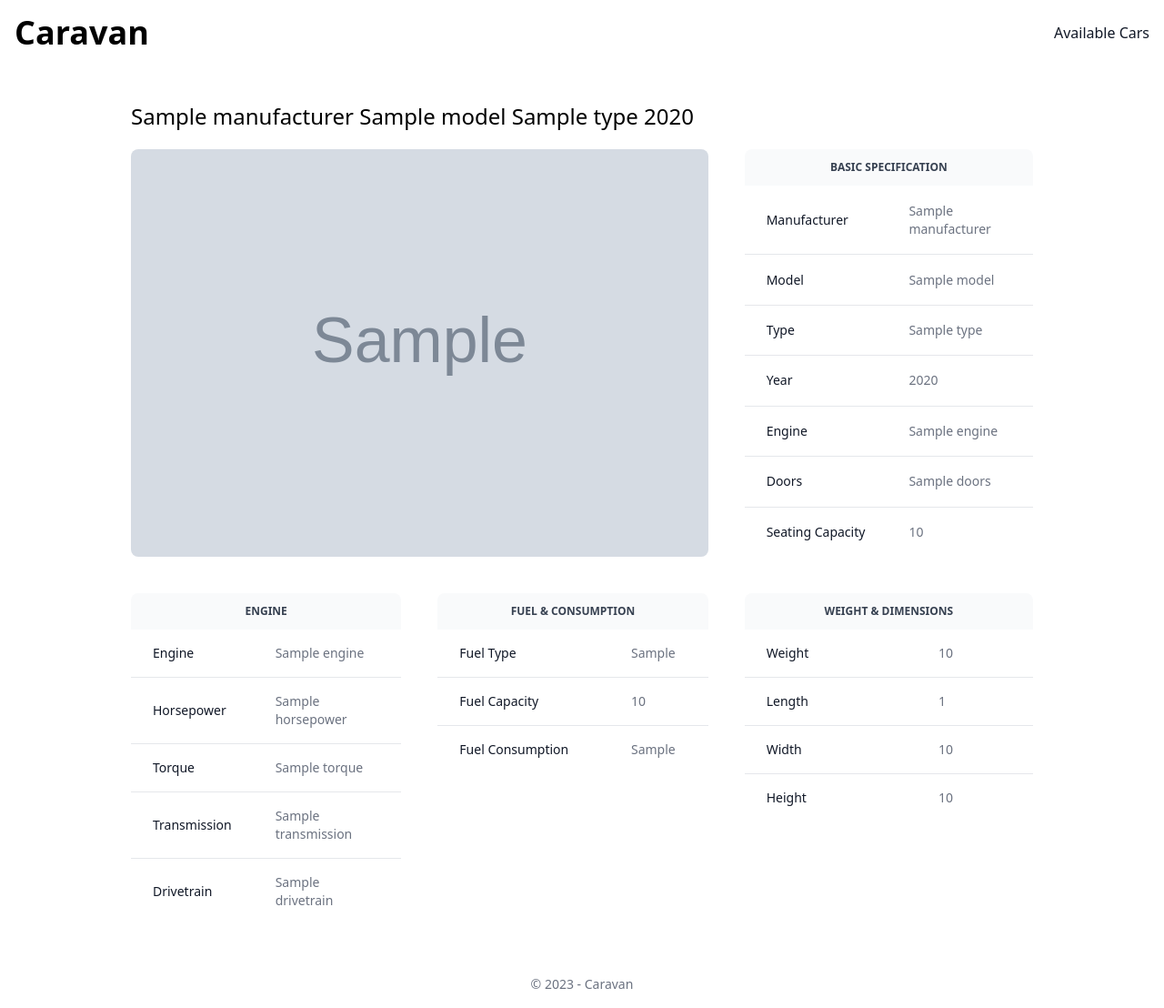
After one commit to hfsykr/caravan, a Flask app: template templates/car/detail.html in a window 1280 px wide. The commit adds this page. Shown: the whole page at 91% size. Run offline with Flask 3, Linux system fonts and the light colour scheme; the template is opened without the code that fills it: most values are stand-ins (such as "Sample title", 1, 10 or a date in 2020); grey boxes marked "Sample" are stand-in pictures; parts of the project's set-up code (start-up, migrations or seed data) failed here and were passed over; some libraries are stand-ins or nearby versions.

Commit message:
add car detail & custom 404 handler

```diff
--- a/app.py
+++ b/app.py
@@ -5,6 +5,7 @@ from dotenv import load_dotenv
 import os
 from routes.index_routes import index_blueprint
 from routes.car_routes import car_blueprint
+from routes.error_handlers import page_not_found
 from config import DevelopmentConfig, TestingConfig, StagingConfig, ProductionConfig
 
 load_dotenv()
@@ -30,5 +31,6 @@ def create_app():
 
     app.register_blueprint(index_blueprint)
     app.register_blueprint(car_blueprint, url_prefix="/car")
+    app.register_error_handler(404, page_not_found)
 
     return app
--- a/routes/car_routes.py
+++ b/routes/car_routes.py
@@ -1,8 +1,8 @@
 from flask import Blueprint
-from controllers.car_controller import index, predict, list
+from controllers.car_controller import detail, predict, list
 
 car_blueprint = Blueprint("car", __name__)
 
-car_blueprint.route("/", methods=["GET"])(index)
 car_blueprint.route("/predict", methods=["POST"])(predict)
 car_blueprint.route("/list", methods=["GET"])(list)
+car_blueprint.route("/<slug>", methods=["GET"])(detail)
--- /dev/null
+++ b/routes/error_handlers.py
@@ -0,0 +1,4 @@
+from flask import render_template
+
+def page_not_found(e):
+  return render_template('404.html'), 404
--- a/static/dist/style.css
+++ b/static/dist/style.css
@@ -1143,6 +1148,10 @@ input:checked + .toggle-bg {
   margin-bottom: 1rem;
 }
 
+.mb-5 {
+  margin-bottom: 1.25rem;
+}
+
 .mb-6 {
   margin-bottom: 1.5rem;
 }
@@ -1151,6 +1160,10 @@ input:checked + .toggle-bg {
   margin-left: 0.75rem;
 }
 
+.ml-5 {
+  margin-left: 1.25rem;
+}
+
 .ml-auto {
   margin-left: auto;
 }
@@ -1159,6 +1172,14 @@ input:checked + .toggle-bg {
   margin-right: 0.5rem;
 }
 
+.mr-5 {
+  margin-right: 1.25rem;
+}
+
+.mt-10 {
+  margin-top: 2.5rem;
+}
+
 .mt-2 {
   margin-top: 0.5rem;
 }
@@ -1215,6 +1232,10 @@ input:checked + .toggle-bg {
   height: 2.5rem;
 }
 
+.h-112 {
+  height: 28rem;
+}
+
 .h-3 {
   height: 0.75rem;
 }
@@ -1247,28 +1272,12 @@ input:checked + .toggle-bg {
   height: 100vh;
 }
 
-.h-52 {
-  height: 13rem;
-}
-
-.h-72 {
-  height: 18rem;
-}
-
-.h-3\.5 {
-  height: 0.875rem;
-}
-
-.h-20 {
-  height: 5rem;
-}
-
-.h-32 {
-  height: 8rem;
-}
-
-.h-48 {
-  height: 12rem;
+.h-56 {
+  height: 14rem;
+}
+
+.h-full {
+  height: 100%;
 }
 
 .min-h-screen {
@@ -1287,6 +1296,10 @@ input:checked + .toggle-bg {
   width: 50%;
 }
 
+.w-2\/6 {
+  width: 33.333333%;
+}
+
 .w-3 {
   width: 0.75rem;
 }
@@ -1295,6 +1308,10 @@ input:checked + .toggle-bg {
   width: 1rem;
 }
 
+.w-4\/6 {
+  width: 66.666667%;
+}
+
 .w-5 {
   width: 1.25rem;
 }
@@ -1349,6 +1346,14 @@ input:checked + .toggle-bg {
 
 .flex-shrink-0 {
   flex-shrink: 0;
+}
+
+.basis-1\/3 {
+  flex-basis: 33.333333%;
+}
+
+.basis-1\/2 {
+  flex-basis: 50%;
 }
 
 .-translate-x-full {
@@ -1409,16 +1414,16 @@ input:checked + .toggle-bg {
   grid-template-columns: repeat(4, minmax(0, 1fr));
 }
 
+.grid-cols-5 {
+  grid-template-columns: repeat(5, minmax(0, 1fr));
+}
+
 .grid-cols-7 {
   grid-template-columns: repeat(7, minmax(0, 1fr));
 }
 
-.grid-cols-6 {
-  grid-template-columns: repeat(6, minmax(0, 1fr));
-}
-
-.grid-cols-5 {
-  grid-template-columns: repeat(5, minmax(0, 1fr));
+.flex-row {
+  flex-direction: row;
 }
 
 .flex-col {
@@ -1517,8 +1480,20 @@ input:checked + .toggle-bg {
   align-self: center;
 }
 
+.overflow-auto {
+  overflow: auto;
+}
+
 .overflow-hidden {
   overflow: hidden;
+}
+
+.overflow-x-auto {
+  overflow-x: auto;
+}
+
+.overflow-y-auto {
+  overflow-y: auto;
 }
 
 .whitespace-nowrap {
@@ -1560,6 +1535,10 @@ input:checked + .toggle-bg {
   border-width: 2px;
 }
 
+.border-b {
+  border-bottom-width: 1px;
+}
+
 .border-dashed {
   border-style: dashed;
 }
@@ -1652,9 +1636,9 @@ input:checked + .toggle-bg {
      object-fit: cover;
 }
 
-.object-none {
-  -o-object-fit: none;
-     object-fit: none;
+.object-bottom {
+  -o-object-position: bottom;
+     object-position: bottom;
 }
 
 .p-1 {
@@ -1686,11 +1670,21 @@ input:checked + .toggle-bg {
   padding-right: 0.5rem;
 }
 
+.px-36 {
+  padding-left: 9rem;
+  padding-right: 9rem;
+}
+
 .px-5 {
   padding-left: 1.25rem;
   padding-right: 1.25rem;
 }
 
+.py-10 {
+  padding-top: 2.5rem;
+  padding-bottom: 2.5rem;
+}
+
 .py-2 {
   padding-top: 0.5rem;
   padding-bottom: 0.5rem;
@@ -1706,34 +1700,14 @@ input:checked + .toggle-bg {
   padding-bottom: 0.75rem;
 }
 
-.px-20 {
-  padding-left: 5rem;
-  padding-right: 5rem;
-}
-
-.py-10 {
-  padding-top: 2.5rem;
-  padding-bottom: 2.5rem;
-}
-
-.px-28 {
-  padding-left: 7rem;
-  padding-right: 7rem;
-}
-
-.px-36 {
-  padding-left: 9rem;
-  padding-right: 9rem;
-}
-
-.px-32 {
-  padding-left: 8rem;
-  padding-right: 8rem;
-}
-
-.px-3 {
-  padding-left: 0.75rem;
-  padding-right: 0.75rem;
+.px-6 {
+  padding-left: 1.5rem;
+  padding-right: 1.5rem;
+}
+
+.py-4 {
+  padding-top: 1rem;
+  padding-bottom: 1rem;
 }
 
 .pb-6 {
@@ -1756,8 +1730,8 @@ input:checked + .toggle-bg {
   padding-top: 1.25rem;
 }
 
-.pl-10 {
-  padding-left: 2.5rem;
+.text-left {
+  text-align: left;
 }
 
 .text-center {
@@ -1807,12 +1790,8 @@ input:checked + .toggle-bg {
   font-weight: 600;
 }
 
-.font-bold {
-  font-weight: 700;
-}
-
-.font-normal {
-  font-weight: 400;
+.uppercase {
+  text-transform: uppercase;
 }
 
 .leading-6 {
--- a/tailwind.config.js
+++ b/tailwind.config.js
@@ -6,7 +6,11 @@ module.exports = {
     "./node_modules/flowbite/**/*.js"
   ],
   theme: {
-    extend: {},
+    extend: {
+      height: {
+        '112': '28rem',
+      }
+    },
   },
   plugins: [
     require("flowbite/plugin")
--- /dev/null
+++ b/templates/car/detail.html
@@ -0,0 +1,220 @@
+{% extends "base.html" %}
+
+{% block content %}
+    <div class="flex flex-col px-36 py-10 min-h-screen w-full bg-white dark:bg-gray-900">
+        <h1 class="text-2xl dark:text-white mb-5">{{ data["manufacturer"] }} {{ data["model"] }} {{ data["type"] }} {{
+            data["year"] }}</h1>
+        <div class="flex flex-row h-112">
+            <img class="rounded-lg object-cover object-bottom w-4/6 mr-5"
+                src="{{ url_for('static', filename=data['image']) }}" alt="" />
+            <div class="overflow-y-auto w-2/6 ml-5 rounded-lg">
+                <table class="w-full h-full text-sm text-left text-gray-500 dark:text-gray-400">
+                    <thead class="text-xs text-center text-gray-700 uppercase bg-gray-50 dark:bg-gray-700 dark:text-gray-400">
+                        <tr>
+                            <th scope="col" colspan="2" class="px-6 py-3">
+                                Basic Specification
+                            </th>
+                        </tr>
+                    </thead>
+                    <tbody>
+                        <tr class="bg-white border-b dark:bg-gray-800 dark:border-gray-700">
+                            <th scope="row" class="px-6 py-4 font-medium text-gray-900 whitespace-nowrap dark:text-white">
+                                Manufacturer
+                            </th>
+                            <td class="px-6 py-4">
+                                {{ data["manufacturer"] }}
+                            </td>
+                        </tr>
+                        <tr class="bg-white border-b dark:bg-gray-800 dark:border-gray-700">
+                            <th scope="row" class="px-6 py-4 font-medium text-gray-900 whitespace-nowrap dark:text-white">
+                                Model
+                            </th>
+                            <td class="px-6 py-4">
+                                {{ data["model"] }}
+                            </td>
+                        </tr>
+                        <tr class="bg-white border-b dark:bg-gray-800 dark:border-gray-700">
+                            <th scope="row" class="px-6 py-4 font-medium text-gray-900 whitespace-nowrap dark:text-white">
+                                Type
+                            </th>
+                            <td class="px-6 py-4">
+                                {{ data["type"] }}
+                            </td>
+                        </tr>
+                        <tr class="bg-white border-b dark:bg-gray-800 dark:border-gray-700">
+                            <th scope="row" class="px-6 py-4 font-medium text-gray-900 whitespace-nowrap dark:text-white">
+                                Year
+                            </th>
+                            <td class="px-6 py-4">
+                                {{ data["year"] }}
+                            </td>
+                        </tr>
+                        <tr class="bg-white border-b dark:bg-gray-800 dark:border-gray-700">
+                            <th scope="row" class="px-6 py-4 font-medium text-gray-900 whitespace-nowrap dark:text-white">
+                                Engine
+                            </th>
+                            <td class="px-6 py-4">
+                                {{ data["engine"] }}
+                            </td>
+                        </tr>
+                        <tr class="bg-white border-b dark:bg-gray-800 dark:border-gray-700">
+                            <th scope="row" class="px-6 py-4 font-medium text-gray-900 whitespace-nowrap dark:text-white">
+                                Doors
+                            </th>
+                            <td class="px-6 py-4">
+                                {{ data["doors"] }}
+                            </td>
+                        </tr>
+                        <tr class="bg-white dark:bg-gray-800">
+                            <th scope="row" class="px-6 py-4 font-medium text-gray-900 whitespace-nowrap dark:text-white">
+                                Seating Capacity
+                            </th>
+                            <td class="px-6 py-4">
+                                {{ data["seating_capacity"] }}
+                            </td>
+                        </tr>
+                    </tbody>
+                </table>
+            </div>
+        </div>
+        <div class="flex flex-row mt-10">
+            <div class="flex flex-row w-4/6 mr-5">
+                <div class="overflow-y-auto basis-1/2 mr-5 rounded-lg">
+                    <table class="w-full text-sm text-left text-gray-500 dark:text-gray-400">
+                        <thead class="text-xs text-center text-gray-700 uppercase bg-gray-50 dark:bg-gray-700 dark:text-gray-400">
+                            <tr>
+                                <th scope="col" colspan="2" class="px-6 py-3">
+                                    Engine
+                                </th>
+                            </tr>
+                        </thead>
+                        <tbody>
+                            <tr class="bg-white border-b dark:bg-gray-800 dark:border-gray-700">
+                                <th scope="row" class="px-6 py-4 font-medium text-gray-900 whitespace-nowrap dark:text-white">
+                                    Engine
+                                </th>
+                                <td class="px-6 py-4">
+                                    {{ data["engine"] }}
+                                </td>
+                            </tr>
+                            <tr class="bg-white border-b dark:bg-gray-800 dark:border-gray-700">
+                                <th scope="row" class="px-6 py-4 font-medium text-gray-900 whitespace-nowrap dark:text-white">
+                                    Horsepower
+                                </th>
+                                <td class="px-6 py-4">
+                                    {{ data["horsepower"] }}
+                                </td>
+                            </tr>
+                            <tr class="bg-white border-b dark:bg-gray-800 dark:border-gray-700">
+                                <th scope="row" class="px-6 py-4 font-medium text-gray-900 whitespace-nowrap dark:text-white">
+                                    Torque
+                                </th>
+                                <td class="px-6 py-4">
+                                    {{ data["torque"] }}
+                                </td>
+                            </tr>
+                            <tr class="bg-white border-b dark:bg-gray-800 dark:border-gray-700">
+                                <th scope="row" class="px-6 py-4 font-medium text-gray-900 whitespace-nowrap dark:text-white">
+                                    Transmission
+                                </th>
+                                <td class="px-6 py-4">
+                                    {{ data["transmission"] }}
+                                </td>
+                            </tr>
+                            <tr class="bg-white dark:bg-gray-800">
+                                <th scope="row" class="px-6 py-4 font-medium text-gray-900 whitespace-nowrap dark:text-white">
+                                    Drivetrain
+                                </th>
+                                <td class="px-6 py-4">
+                                    {{ data["drivetrain"] }}
+                                </td>
+                            </tr>
+                        </tbody>
+                    </table>
+                </div>
+                <div class="overflow-y-auto basis-1/2 ml-5 rounded-lg">
+                    <table class="w-full text-sm text-left text-gray-500 dark:text-gray-400">
+                        <thead class="text-xs text-center text-gray-700 uppercase bg-gray-50 dark:bg-gray-700 dark:text-gray-400">
+                            <tr>
+                                <th scope="col" colspan="2" class="px-6 py-3">
+                                    Fuel & Consumption
+                                </th>
+                            </tr>
+                        </thead>
+                        <tbody>
+                            <tr class="bg-white border-b dark:bg-gray-800 dark:border-gray-700">
+                                <th scope="row" class="px-6 py-4 font-medium text-gray-900 whitespace-nowrap dark:text-white">
+                                    Fuel Type
+                                </th>
+                                <td class="px-6 py-4">
+                                    {{ data["fuel_type"] }}
+                                </td>
+                            </tr>
+                            <tr class="bg-white border-b dark:bg-gray-800 dark:border-gray-700">
+                                <th scope="row" class="px-6 py-4 font-medium text-gray-900 whitespace-nowrap dark:text-white">
+                                    Fuel Capacity
+                                </th>
+                                <td class="px-6 py-4">
+                                    {{ data["fuel_capacity"] }}
+                                </td>
+                            </tr>
+                            <tr class="bg-white dark:bg-gray-800">
+                                <th scope="row" class="px-6 py-4 font-medium text-gray-900 whitespace-nowrap dark:text-white">
+                                    Fuel Consumption
+                                </th>
+                                <td class="px-6 py-4">
+                                    {{ data["fuel_consumption"] }}
+                                </td>
+                            </tr>
+                        </tbody>
+                    </table>
+                </div>
+            </div>
+            <div class="overflow-y-auto w-2/6 ml-5 rounded-lg">
+                <table class="w-full text-sm text-left text-gray-500 dark:text-gray-400">
+                    <thead class="text-xs text-center text-gray-700 uppercase bg-gray-50 dark:bg-gray-700 dark:text-gray-400">
+                        <tr>
+                            <th scope="col" colspan="2" class="px-6 py-3">
+                                Weight & Dimensions
+                            </th>
+                        </tr>
+                    </thead>
+                    <tbody>
+                        <tr class="bg-white border-b dark:bg-gray-800 dark:border-gray-700">
+                            <th scope="row" class="px-6 py-4 font-medium text-gray-900 whitespace-nowrap dark:text-white">
+                                Weight
+                            </th>
+                            <td class="px-6 py-4">
+                                {{ data["weight"] }}
+                            </td>
+                        </tr>
+                        <tr class="bg-white border-b dark:bg-gray-800 dark:border-gray-700">
+                            <th scope="row" class="px-6 py-4 font-medium text-gray-900 whitespace-nowrap dark:text-white">
+                                Length
+                            </th>
+                            <td class="px-6 py-4">
+                                {{ data["length"] }}
+                            </td>
+                        </tr>
+                        <tr class="bg-white border-b dark:bg-gray-800 dark:border-gray-700">
+                            <th scope="row" class="px-6 py-4 font-medium text-gray-900 whitespace-nowrap dark:text-white">
+                                Width
+                            </th>
+                            <td class="px-6 py-4">
+                                {{ data["width"] }}
+                            </td>
+                        </tr>
+                        <tr class="bg-white dark:bg-gray-800">
+                            <th scope="row" class="px-6 py-4 font-medium text-gray-900 whitespace-nowrap dark:text-white">
+                                Height
+                            </th>
+                            <td class="px-6 py-4">
+                                {{ data["height"] }}
+                            </td>
+                        </tr>
+                    </tbody>
+                </table>
+            </div>
+        </div>
+    </div>
+{% endblock %}
--- a/templates/index.html
+++ b/templates/index.html
@@ -40,7 +40,7 @@
             </div>
             <input id="dropzoneFileInput" type="file" name="image" class="hidden" accept="image/jpeg, image/png" />
         </label>
-        <img id="dropzoneImage" class="w-2/4 h-3/5 rounded-lg hidden"
+        <img id="dropzoneImage" class="w-2/4 h-3/5 object-cover rounded-lg hidden"
             src="{{ url_for('static', filename='images/image-1@2x.jpg') }}">
         <div class="flex justify-end w-2/4 mt-5">
             <button type="button" id="cancelButton"
```
Also changed, not shown: other parts of static/dist/style.css (+55 -87 lines), controllers/car_controller.py (+10 -7 lines), services/car_service.py (+20 -9 lines), templates/404.html (added, +10 -0 lines), templates/car/list.html (+3 -4 lines).
